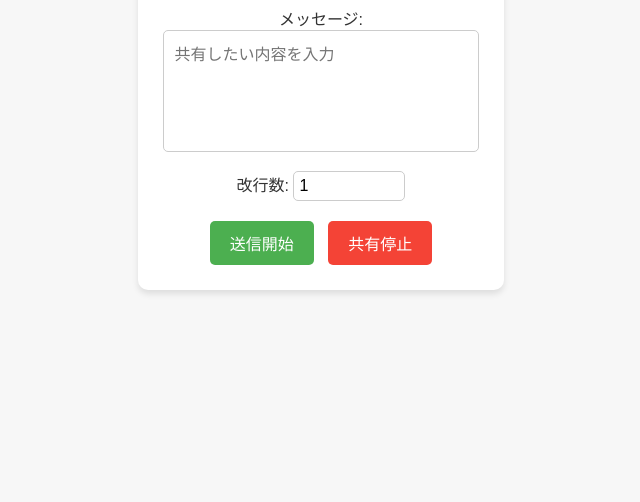
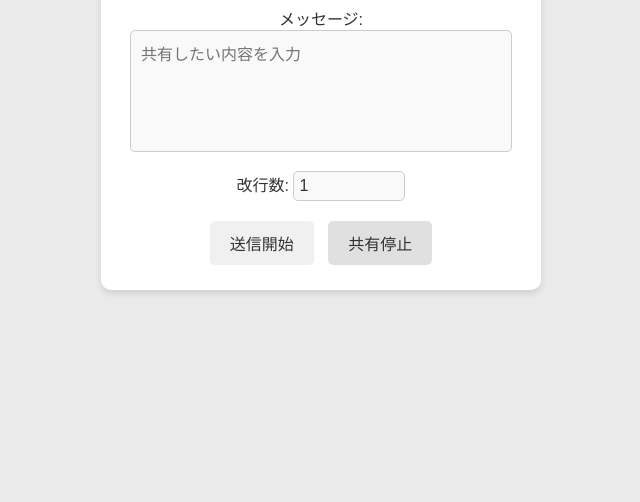
Before and after one commit to hakurantools/line-tool, a plain HTML site: page index.html in a window 1280 px wide. Shown: the part 298-800 px from the top of the page, without its empty margins (319-959 px from the left). Drawn offline with Linux system fonts and the light colour scheme.

Commit message:
Update style.css

```diff
--- a/style.css
+++ b/style.css
@@ -1,7 +1,8 @@
+/* 全体の設定 */
 body {
   font-family: Arial, sans-serif;
-  background-color: #f7f7f7;
-  color: #333;
+  background-color: #eaeaea; /* 灰色背景 */
+  color: #333; /* 濃いグレー文字 */
   margin: 0;
   padding: 0;
   display: flex;
@@ -10,22 +11,27 @@ body {
   height: 100vh;
 }
 
+/* コンテナ */
 .container {
   text-align: center;
-  background-color: #fff;
+  background-color: #ffffff; /* 白背景 */
   padding: 20px;
   border-radius: 10px;
-  box-shadow: 0 4px 6px rgba(0, 0, 0, 0.1);
+  box-shadow: 0 4px 6px rgba(0, 0, 0, 0.1); /* わずかな影 */
+  width: 90%;
+  max-width: 400px;
 }
 
+/* タイトル */
 h1 {
   font-size: 24px;
   margin-bottom: 20px;
+  color: #555; /* 灰色タイトル */
 }
 
+/* テキストエリア */
 textarea {
   width: 90%;
-  max-width: 400px;
   height: 100px;
   margin-bottom: 15px;
   padding: 10px;
@@ -33,8 +39,11 @@ textarea {
   border: 1px solid #ccc;
   border-radius: 5px;
   resize: none;
+  background-color: #f9f9f9; /* 明るい灰色背景 */
+  color: #333; /* 濃いグレー文字 */
 }
 
+/* 数値入力 */
 input[type="number"] {
   width: 100px;
   padding: 5px;
@@ -42,8 +51,11 @@ input[type="number"] {
   margin-bottom: 15px;
   border: 1px solid #ccc;
   border-radius: 5px;
+  background-color: #f9f9f9; /* 明るい灰色背景 */
+  color: #333; /* 濃いグレー文字 */
 }
 
+/* ボタン */
 button {
   padding: 10px 20px;
   font-size: 16px;
@@ -51,18 +63,25 @@ button {
   border-radius: 5px;
   cursor: pointer;
   margin: 5px;
+  transition: background-color 0.2s, color 0.2s;
 }
 
+/* 送信開始ボタン */
 button#start {
-  background-color: #4caf50;
-  color: white;
+  background-color: #f0f0f0; /* 明るい灰色 */
+  color: #333; /* 濃いグレー文字 */
 }
 
-button#stop {
-  background-color: #f44336;
-  color: white;
+button#start:hover {
+  background-color: #d9d9d9; /* やや濃い灰色 */
 }
 
-button:hover {
-  opacity: 0.9;
+/* 共有停止ボタン */
+button#stop {
+  background-color: #e0e0e0; /* 灰色 */
+  color: #333; /* 濃いグレー文字 */
 }
+
+button#stop:hover {
+  background-color: #c7c7c7; /* やや濃い灰色 */
+}
```
